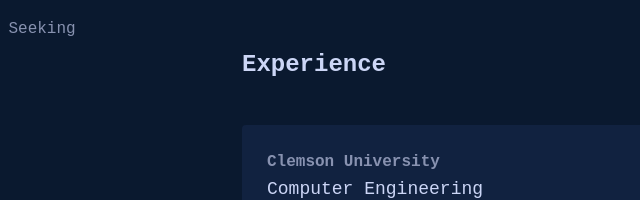
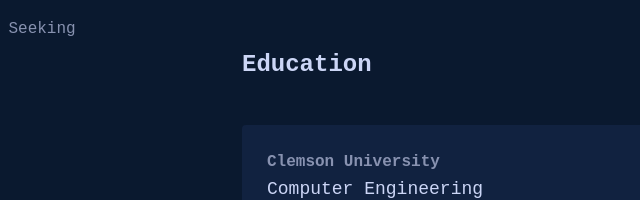
Before and after one commit to ccloud24/ccloud24.github.io, a plain HTML site: page index.html in a window 1280 px wide. Shown: the part 310-510 px from the top of the page, 320-960 px from the left. Drawn offline with Linux system fonts and the light colour scheme.

Commit message:
updated misc info

```diff
--- a/index.html
+++ b/index.html
@@ -46,7 +46,7 @@
             </section>
 
             <section id="experience">
-                <h3 class="section-title">Experience</h3>
+                <h3 class="section-title">Education</h3>
                 <div class="experience-item">
                     <h4>Clemson University</h4>
                     <p class="experience-title">Computer Engineering</p>
```
